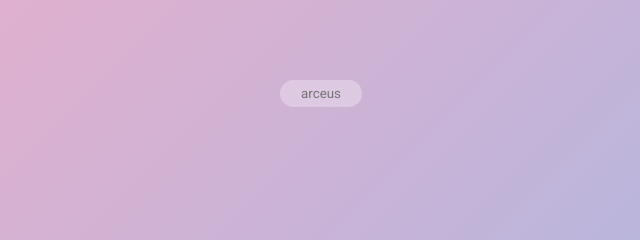
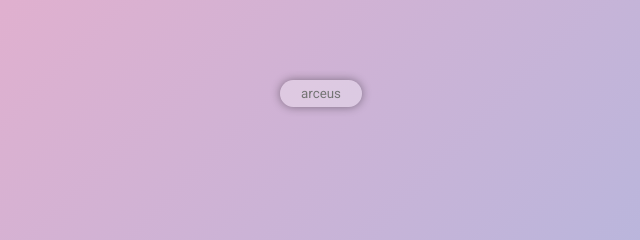
Before and after one commit to val8119/poke_images, a plain HTML site: page index.html in a window 1280 px wide. Shown: the top 240 px of the page, 319-959 px from the left. Drawn offline with Linux system fonts and the light colour scheme.

Commit message:
Added search box shadow

```diff
--- a/assets/css/main.css
+++ b/assets/css/main.css
@@ -69,6 +69,7 @@ body {
 }
 
 #search-box {
+    box-shadow: 0px 0px 10px 0px rgba(0, 0, 0, 0.40);
     height: 25px;
     text-align: center;
     width: 80px;
```
Also changed, not shown: index.html (+1 -3 lines).
